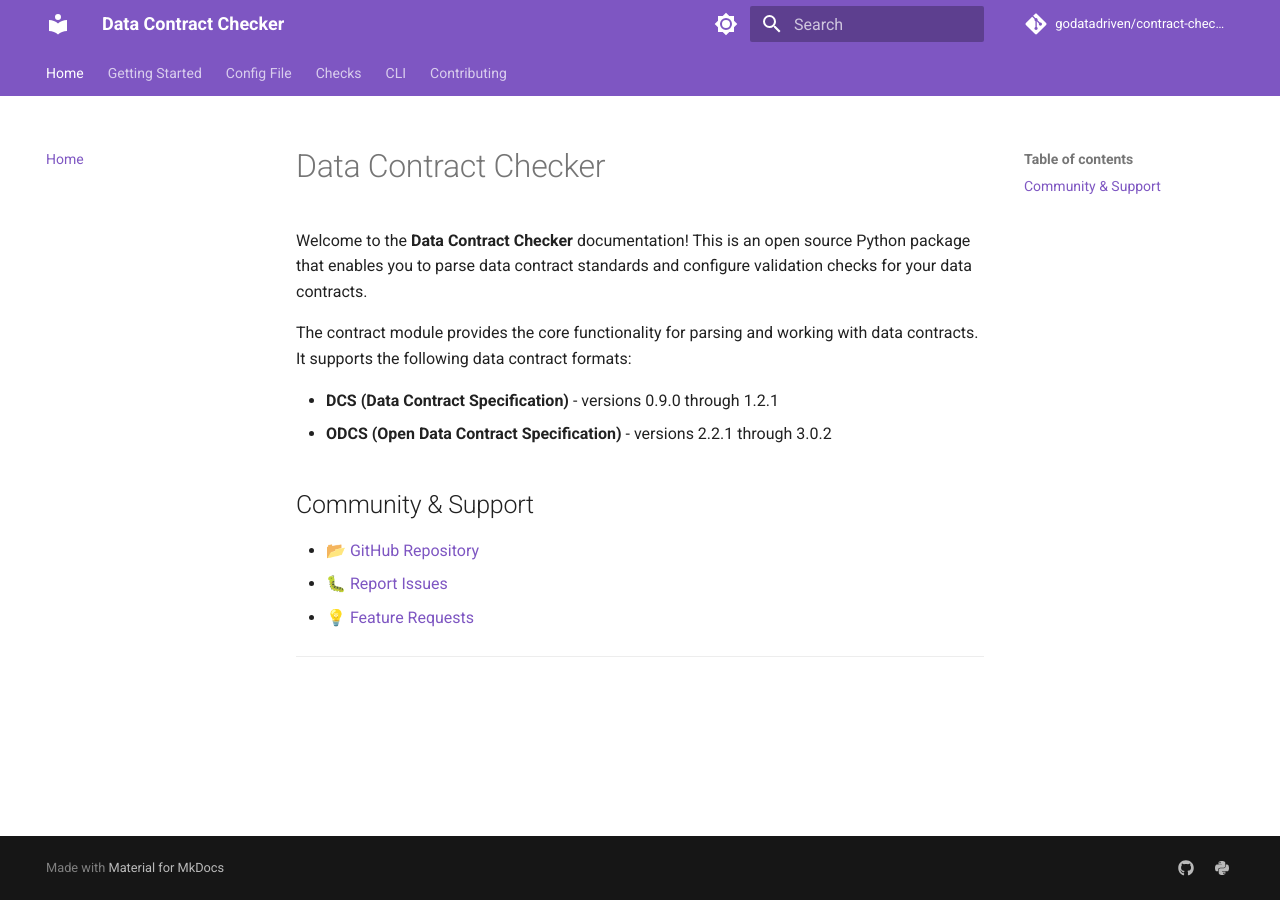
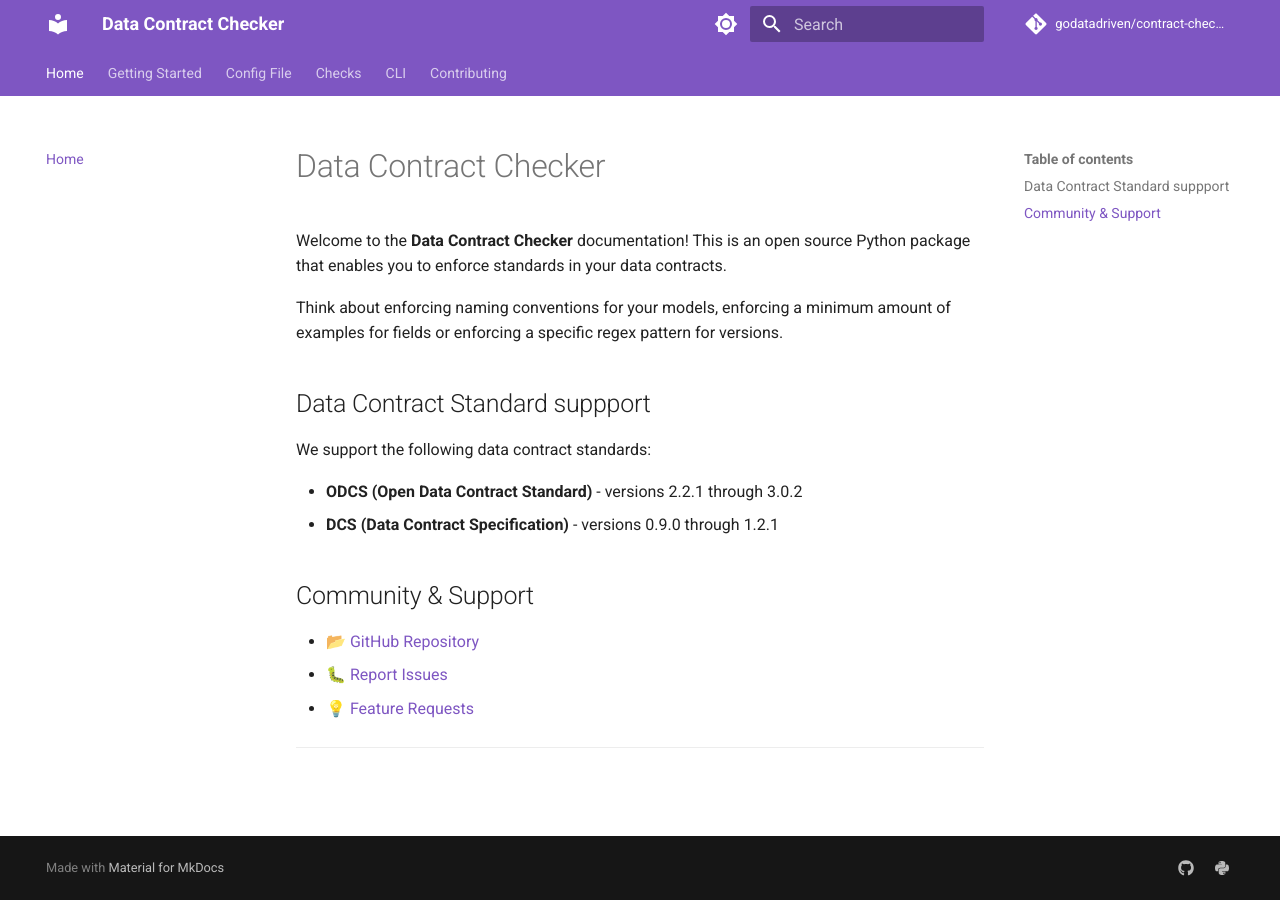
Before and after one commit to godatadriven/contract-checker, an MkDocs documentation site: the page built from docs/index.md, in a window 1280 px wide. Built offline with MkDocs 1.6.1 and Material for MkDocs 9.7.7, drawn with Linux system fonts in a browser that asks for light colours; comment, search, counter and statistics services are not loaded.

Commit message:
docs: more improvements

```diff
--- a/docs/index.md
+++ b/docs/index.md
@@ -1,11 +1,14 @@
 # Data Contract Checker
 
-Welcome to the **Data Contract Checker** documentation! This is an open source Python package that enables you to parse data contract standards and configure validation checks for your data contracts.
+Welcome to the **Data Contract Checker** documentation! This is an open source Python package that enables you to enforce standards in your data contracts.
 
-The contract module provides the core functionality for parsing and working with data contracts. It supports the following data contract formats:
+Think about enforcing naming conventions for your models, enforcing a minimum amount of examples for fields or enforcing a specific regex pattern for versions.
 
+## Data Contract Standard suppport
+We support the following data contract standards:
+
+- **ODCS (Open Data Contract Standard)** - versions 2.2.1 through 3.0.2
 - **DCS (Data Contract Specification)** - versions 0.9.0 through 1.2.1
-- **ODCS (Open Data Contract Specification)** - versions 2.2.1 through 3.0.2
 
 ## Community & Support
 
```
Also changed, not shown: docs/ci.md (+1 -1 lines).
